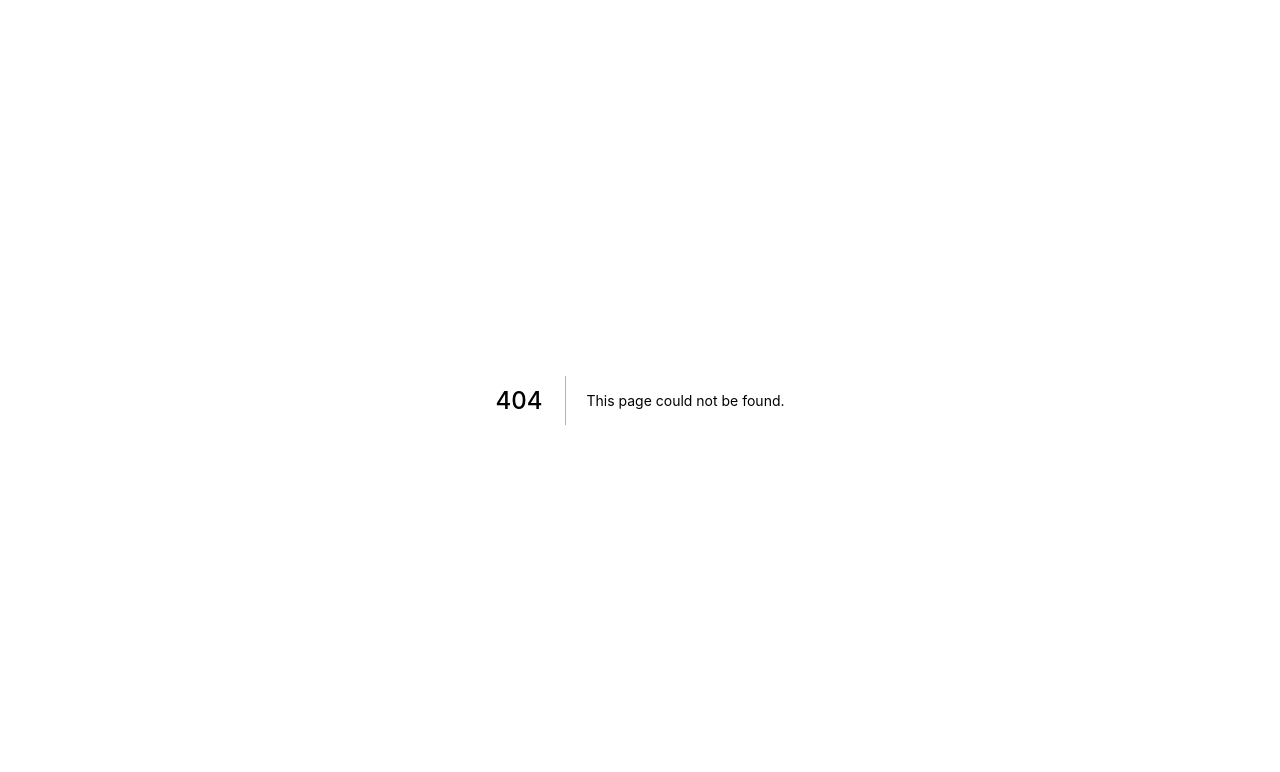
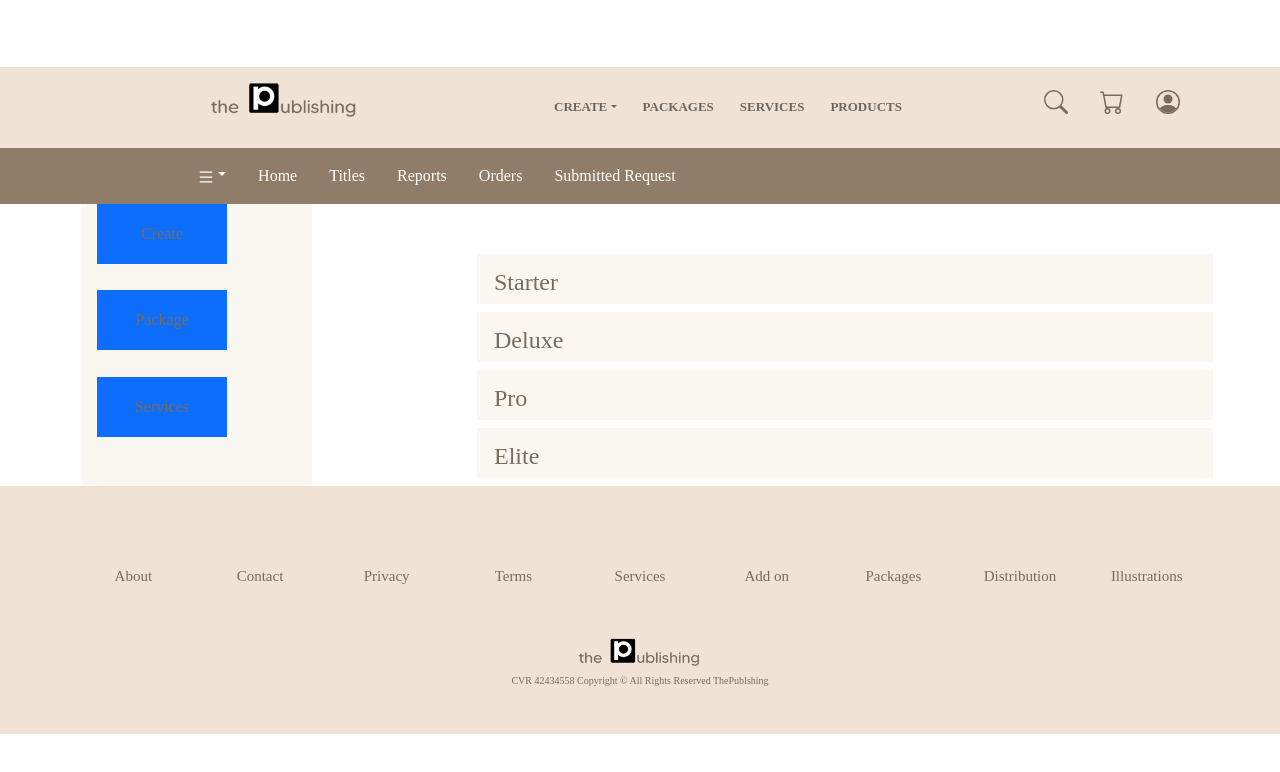
Before and after one commit to poloyacero/publish-web, a Next.js app: page /dashboard/packagesdashboard in a window 1280 px wide. Before the commit this address had no page. Shown: the top 772 px of the page. Built offline with nearby package versions, Linux system fonts and the light colour scheme; a web font is replaced by a local one.

Commit message:
add account info

```diff
--- /dev/null
+++ b/pages/dashboard/packagesdashboard.tsx
@@ -0,0 +1,52 @@
+import React from 'react'
+import Head from 'next/head'
+import NavMenuDashboard from '../../components/Dashboard/Navdashboard'
+import NavMenu from '../../components/Nav'
+import Sidebar from '../../components/Dashboard/Sidebar'
+import styles from '../../styles/Home.module.css'
+import styles2 from '../../components/Dashboard/NavMenuDashboard.module.css'
+import { Col, Container, Row} from 'react-bootstrap'
+import FooterDashboard from "../../components/FooterDashboard";
+import 'bootstrap/dist/css/bootstrap.min.css';
+import Link from "next/link"
+
+export default function dashpackage() {
+    return (
+        <div className={styles.container}>
+      <Head>
+        <title>Dashboard Packages</title>
+        <link rel="icon" href="/thepublishing.svg" />
+      </Head>
+      <NavMenu />
+      <NavMenuDashboard className={styles.home}/>
+
+        <Container fluid>
+          <Container>
+            <Row>
+               <Sidebar/>
+             <Col md={6}>
+              <Col className={styles2.createcontainer+" "+styles.serviceslink}>
+
+              <h4 className={styles2.homeHeaderlabel}><Link href="/dashboard/starterpkg" passHref>Starter</Link></h4>
+
+
+              <h4 className={styles2.homeHeaderlabel}> <Link href="/dashboard/deluxepkg" passHref>Deluxe</Link></h4>
+
+
+              <h4 className={styles2.homeHeaderlabel}><Link href="/dashboard/propkg" passHref>Pro</Link></h4>
+
+
+              <h4 className={styles2.homeHeaderlabel}><Link href="/dashboard/elitepkg" passHref>Elite</Link></h4>
+
+             </Col>
+              </Col>
+
+            </Row>
+          </Container>
+
+        </Container>
+
+      <FooterDashboard />
+        </div>
+    )
+}
```
